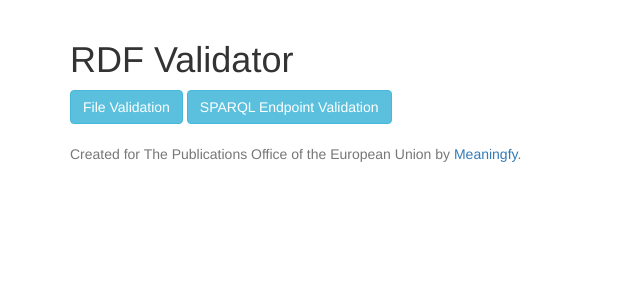
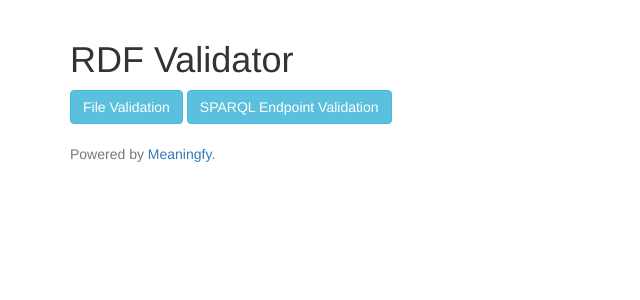
Before and after one commit to meaningfy-ws/rdf-validator-ws, a Flask app: page / in a window 1280 px wide. Shown: the part 52-352 px from the top of the page, without its empty margins (0-640 px from the left). Run offline with Flask 2, Linux system fonts and the light colour scheme; some libraries are stand-ins or nearby versions.

Commit message:
Update base.html footer
Co-authored-by: Eugeniu Costetchi <costezki@users.noreply.github.com>

```diff
--- a/validator/entrypoints/ui/templates/base.html
+++ b/validator/entrypoints/ui/templates/base.html
@@ -51,7 +51,7 @@
     <footer class="footer">
         <br>
         <div class="container">
-            <span class="text-muted">Created for The Publications Office of the European Union by <a
+            <span class="text-muted">Powered by <a
                     href="https://github.com/meaningfy-ws">Meaningfy</a>.</span>
         </div>
     </footer>
```
